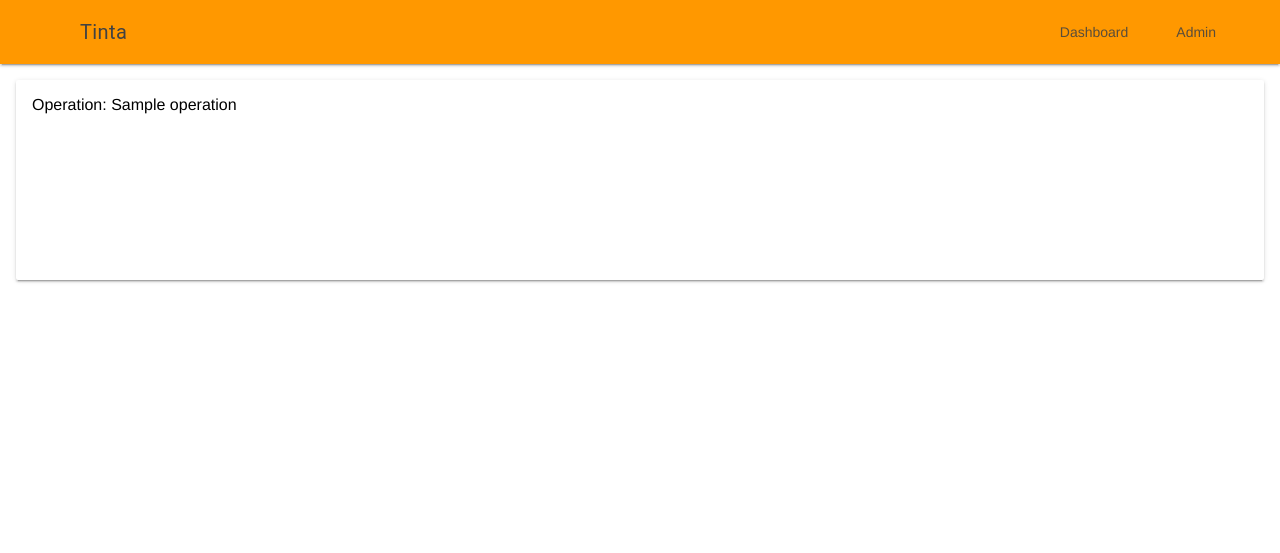
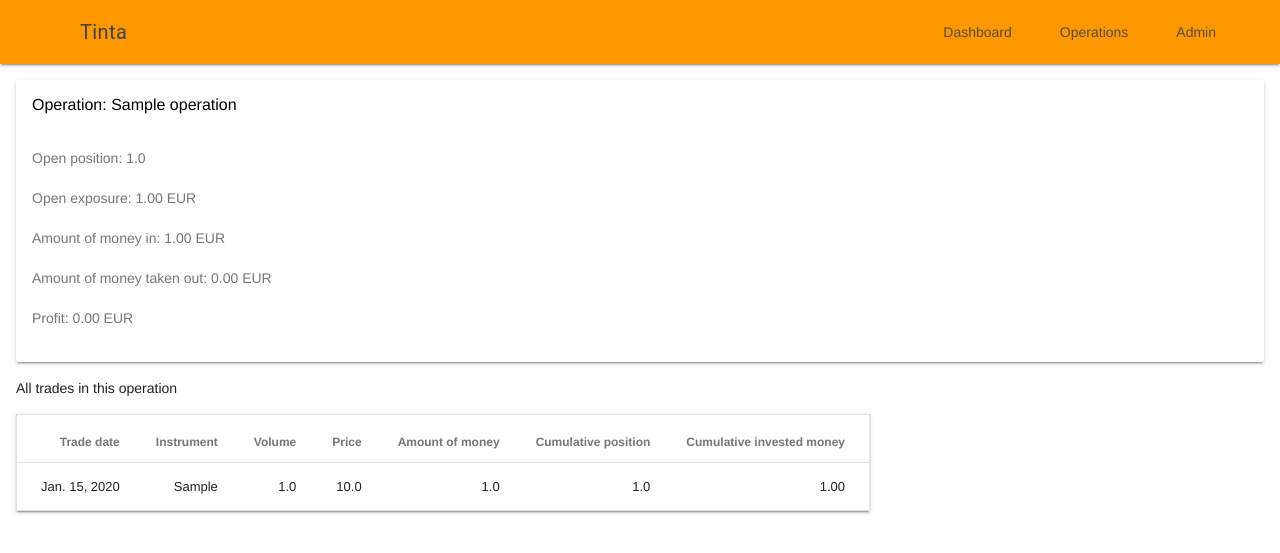
Before and after one commit to totobgycs/tinta, a Django app: page /operation/1/ in a window 1280 px wide. Shown: the top 553 px of the page. Run offline with Django 3.2, Linux system fonts and the light colour scheme; tables that the repository leaves empty hold one stand-in row (values such as "Sample post"); parts of the project's set-up code (start-up, migrations or seed data) failed here and were passed over; some libraries are stand-ins or nearby versions.

Commit message:
Lots of messy updates around trades and operations

```diff
--- a/core/admin.py
+++ b/core/admin.py
@@ -2,4 +2,5 @@ from django.contrib import admin
 from .models import *
 
 admin.site.register(Operation)
+admin.site.register(Trade)
 admin.site.register(MarketData)
--- a/core/models.py
+++ b/core/models.py
@@ -1,15 +1,43 @@
 from django.db import models
+
+CURRENCY_CHOICES = (
+    # ('Code', 'Human-friendly label')
+    ('EUR', 'Eur'),
+    ('USD', 'Usd'),
+    ('GBP', 'Gbp'),
+)
+
+OPENORCLOSE_CHOICES = (
+    # ('Code', 'Human-friendly label')
+    ('OP', 'Open'),
+    ('CL', 'Close'),
+)
 
 class Operation(models.Model):
     name = models.CharField(max_length=200)
-    currency = models.CharField(blank=True, null=True, max_length=300, default='EUR')
+    # currency of the operation, by default: EUR
+    currency = models.CharField(
+        blank=True, null=True, max_length=3,
+        default='EUR',
+        choices=CURRENCY_CHOICES)
+    is_active = models.BooleanField(default=True)
+    # Open exposure (money currently at risk)
+    exposure = models.FloatField(blank=True, null=True)
+    # Open position
+    position = models.FloatField(blank=True, null=True)
+    # Profit (realized, at last flat position)
+    realized_profit = models.FloatField(blank=True, null=True)
+
+    # TODO: redo this model (some fileds belong to trades)
     # value = volume * price
     value = models.FloatField(blank=True, null=True)
+    #
     position = models.FloatField(blank=True, null=True)
     price = models.FloatField(blank=True, null=True)
     valuation_date = models.DateField(blank=True, null=True)
     # the buys - the sells ... what about the expires?
     invested = models.FloatField(blank=True, null=True)
+
     # the ticker symbol (from yahoo finance)
     underlying = models.CharField(blank=True, null=True,max_length=10)
     # operation start date (first trade), and end date (manual set, when pos is 0)
@@ -25,3 +53,41 @@ class MarketData(models.Model):
     poll_time = models.DateTimeField(blank=True, null=True)
     def __str__(self):
         return 'Market data: '+self.symbol
+
+
+class Trade(models.Model):
+    # trade date
+    trade_date = models.DateField(blank=True, null=True)
+    # currency of the trade
+    currency = models.CharField(
+        blank=True, null=True, max_length=3,
+        default='EUR',
+        choices=CURRENCY_CHOICES)
+    # how much money did we pay/get in this trade
+    value = models.FloatField(
+        blank=True, null=True,
+        help_text="How much money did we pay in this trade (+ if we payed, - if we got the money)")
+    # was this opening or closing a position
+    openorclose = models.CharField(
+        blank=True, null=True, max_length=2,
+        default='OP',
+        choices=OPENORCLOSE_CHOICES,
+        help_text="Position opening or position closing")
+    # instrument: what did we buy/sell
+    instrument = models.CharField(blank=True, null=True, max_length=100)
+    # the ticker symbol (from yahoo finance)
+    underlying = models.CharField(blank=True, null=True, max_length=10)
+    # how many unit
+    volume = models.FloatField(
+        blank=True, null=True,
+        help_text="Usually integer number of units (+ if we bought, - if we sold)")
+    # unit price
+    price = models.FloatField(blank=True, null=True)
+    operation = models.ForeignKey(Operation, blank=True, null=True)
+    def __str__(self):
+        return "Trade: [{3}] {0} {1} for {4} {2}".format(
+            self.value, self.currency, self.instrument, self.trade_date,
+            self.volume)
+
+    class Meta:
+        ordering = ['trade_date']
--- /dev/null
+++ b/core/services.py
@@ -0,0 +1,46 @@
+from functools import reduce
+
+from yahoo_finance import Share
+
+from .models import *
+
+def OperationMetrics(operation):
+    trades = operation.trade_set.order_by('trade_date')
+    buys = trades.filter(openorclose = 'OP')
+    sells = trades.filter(openorclose = 'CL')
+
+    # calculate cumulative position and last 0-pos index, etc
+    curr_pos = 0
+    curr_exposure = 0
+    max_exposure = 0
+    flat_index = -1;
+    for i, trade in enumerate(trades):
+        curr_pos += trade.volume
+        curr_exposure += trade.value
+        if curr_pos == 0:
+            flat_index = i
+        if curr_exposure > max_exposure:
+            max_exposure = curr_exposure
+
+    value_buys = reduce(lambda x, y: x+y, [t.value for t in buys], 0)
+    value_sells = reduce(lambda x, y: x+y, [t.value for t in sells], 0)
+
+    # open position
+    open_pos = reduce(lambda x, y: x+y, [t.volume for t in trades], 0)
+
+    # realized profits (only till the last closed positions)
+    realized_profit = - reduce(lambda x, y: x+y, [t.value for t in trades[0:flat_index+1]], 0)
+
+    # exposure (only from the last closed position)
+    open_exposure = reduce(lambda x, y: x+y, [t.value for t in trades[flat_index+1:]], 0)
+
+    context = {
+        'open_position': open_pos,
+        'open_exposure': open_exposure,
+        'max_exposure': max_exposure,
+        'value_buys': value_buys,
+        'value_sells': value_sells,
+        'realized_profit': realized_profit,
+    }
+
+    return context
--- a/core/templates/core/base.html
+++ b/core/templates/core/base.html
@@ -79,6 +79,7 @@
 	  <div class="mdl-layout-spacer"></div>
           <nav class="mdl-navigation mdl-layout--large-screen-only">
             <a class="mdl-navigation__link" href="/">Dashboard</a>
+            <a class="mdl-navigation__link" href="/operations">Operations</a>
             <a class="mdl-navigation__link" href="/admin">Admin</a>
           </nav>
           {% endblock %}
--- a/core/templates/core/operation.html
+++ b/core/templates/core/operation.html
@@ -1,4 +1,5 @@
 {% extends "core/base.html" %}
+{% load list_index %}
 {% block content %}
 <div class="mdl-grid">
   <div class="mdl-cell mdl-cell--12-col">
@@ -7,8 +8,88 @@
         Operation: {{ operation.name }}
       </div>
       <div class="mdl-card__supporting-text">
+        <p>
+        Open position: {{ open_pos }}
+        </p>
+        <p>
+        Open exposure: {{ open_exposure|floatformat:2 }} {{ operation.currency }}
+        </p>
+        <p>
+        Amount of money in: {{ value_buys|floatformat:2 }} {{ operation.currency }}
+        </p>
+        <p>
+        Amount of money taken out: {{ value_sells|floatformat:2 }} {{ operation.currency }}
+        </p>
+        <p>
+        Profit: {{ realized_profit|floatformat:2 }} {{ operation.currency }}
+        </p>
+
       </div>
     </div>
   </div>
+
+  <div class="mdl-cell mdl-cell--12-col">
+    All trades in this operation
+    <p>
+    <table class="mdl-data-table mdl-js-data-table mdl-shadow--2dp">
+      <thead>
+        <tr>
+          <th>
+            Trade date
+          </th>
+          <th>
+            Instrument
+          </th>
+          <th>
+            Volume
+          </th>
+          <th>
+            Price
+          </th>
+          <th>
+            Amount of money
+          </th>
+          <th>
+            Cumulative position
+          </th>
+          <th>
+            Cumulative invested money
+          </th>
+        </tr>
+      </thead>
+      <tbody>
+        {% for trade in trades %}
+        <tr>
+          <td>
+            {{ trade.trade_date }}
+          </td>
+          <td>
+            {{ trade.instrument }}
+          </td>
+          <td>
+            {{ trade.volume }}
+          </td>
+          <td>
+            {{ trade.price }}
+          </td>
+          <td>
+            {{ trade.value }}
+          </td>
+          {% with forloop.counter0 as i %}
+          {% with cum_positions|list_index:i as cum_position %}
+          <td>
+            {{ cum_position }}
+          </td>
+          <td>
+            {{ cum_invested|list_index:i|floatformat:2 }}
+          </td>
+          {% endwith %}
+          {% endwith %}
+        </tr>
+        {% endfor %}
+      </tbody>
+    </table>
+  </div>
+
 </div>
 {% endblock %}
--- /dev/null
+++ b/core/templatetags/list_index.py
@@ -0,0 +1,6 @@
+from django import template
+register = template.Library()
+
+@register.filter(name='list_index')
+def index(List, i):
+    return List[int(i)]
--- a/core/views.py
+++ b/core/views.py
@@ -3,12 +3,14 @@ from django.http import HttpResponse
 from django.shortcuts import render
 from django.template import loader
 
-from .models import Operation
+from functools import reduce
 
 from yahoo_finance import Share
 
+from .models import *
+from .services import *
+
 def index(request):
-    template = loader.get_template('core/dashboard.html')
     # the market
     symbols = [
       'GOOG',
@@ -30,18 +32,61 @@ def index(request):
     prices = [{'symbol': s.symbol, 'current_value': s.get_price()} for s in shares]
 
     # our portfolio
-    operations = [
-        (op, round(op.value - op.invested, 2) if (op.value is not None and op.invested is not None) else None) for op in Operation.objects.all()
-    ]
+    operations = Operation.objects.all()
 
-    context = {'operations': operations, 'shares': prices}
+    profit = sum([op.realized_profit for op in operations])
+
+    context = {'operations': operations, 'shares': prices, 'profit': profit}
+    template = loader.get_template('core/dashboard.html')
     return HttpResponse(template.render(context, request))
+
+def operations(request):
+    operations = Operation.objects.all()
+    trades = Trade.objects.all()
+    context = {}
+    template = loader.get_template('core/operations.html')
+    return HttpResponse(template.render(context, request))
+
 
 def operation(request, operation_id):
     try:
         operation = Operation.objects.get(pk=operation_id)
     except Question.DoesNotExist:
         raise Http404("Operation lookup failed.")
+
+    trades = operation.trade_set.order_by('trade_date')
+    buys = trades.filter(openorclose = 'OP')
+    sells = trades.filter(openorclose = 'CL')
+
+    # calculate cumulative position and last 0-pos index, etc
+    cum_positions = [0] * len(trades)
+    cum_invested = [0] * len(trades)
+    curr_pos = 0
+    curr_invested = 0
+    for i, trade in enumerate(trades):
+        curr_pos += trade.volume
+        cum_positions[i] = curr_pos
+        curr_invested += trade.value
+        cum_invested[i] = curr_invested
+
+    m = OperationMetrics(operation)
+
+    # update the operation
+    operation.realized_profit = m.get('realized_profit')
+    operation.exposure = m.get('open_exposure')
+    operation.position = m.get('open_position')
+    operation.save()
+
+    context = {
+        'operation': operation,
+        'trades': trades,
+        'cum_positions': cum_positions,
+        'cum_invested': cum_invested,
+        'open_pos': m['open_position'],
+        'open_exposure': m['open_exposure'],
+        'value_buys': m['value_buys'],
+        'value_sells': m['value_sells'],
+        'realized_profit': m['realized_profit'],
+    }
     template = loader.get_template('core/operation.html')
-    context = {'operation': operation}
     return HttpResponse(template.render(context, request))
--- a/tinta/settings.py
+++ b/tinta/settings.py
@@ -25,7 +25,10 @@ SECRET_KEY = '-ov*x5kp(vxp$bsuwy*-ihdht_82q(!c1_scsm6k%vv_y2@n(u'
 # SECURITY WARNING: don't run with debug turned on in production!
 DEBUG = True
 
-ALLOWED_HOSTS = ['ec2-54-229-207-13.eu-west-1.compute.amazonaws.com', 'localhost']
+ALLOWED_HOSTS = [
+    '*',
+    'localhost'
+]
 
 
 # Application definition
--- a/tinta/urls.py
+++ b/tinta/urls.py
@@ -20,6 +20,7 @@ from core import views
 
 urlpatterns = [
     url(r'^$', views.index),
+    url(r'^operations/', views.operations, name="operations"),
     url(r'^operation/(?P<operation_id>[0-9]+)/$', views.operation, name='operation'),
     url(r'^admin/', admin.site.urls),
 ]
```
Also changed, not shown: core/tasks.py (+7 -1 lines), core/templates/core/dashboard.html (+5 -7 lines), core/migrations/0005_auto_20170625_2028.py (added), core/migrations/0006_trade_trade_date.py (added), core/migrations/0007_auto_20170625_2031.py (added), core/migrations/0008_auto_20170625_2041.py (added), core/migrations/0009_auto_20170625_2239.py (added), core/migrations/0010_operation_is_active.py (added), core/migrations/0011_auto_20170625_2244.py (added), core/migrations/0012_auto_20170626_1955.py (added).
